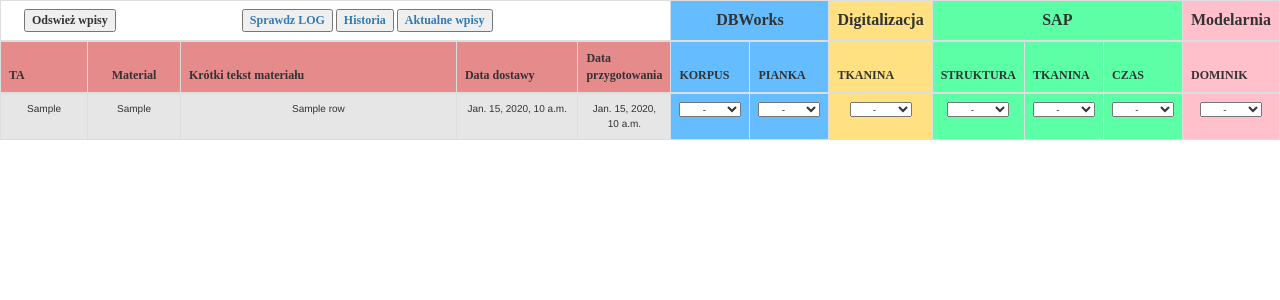
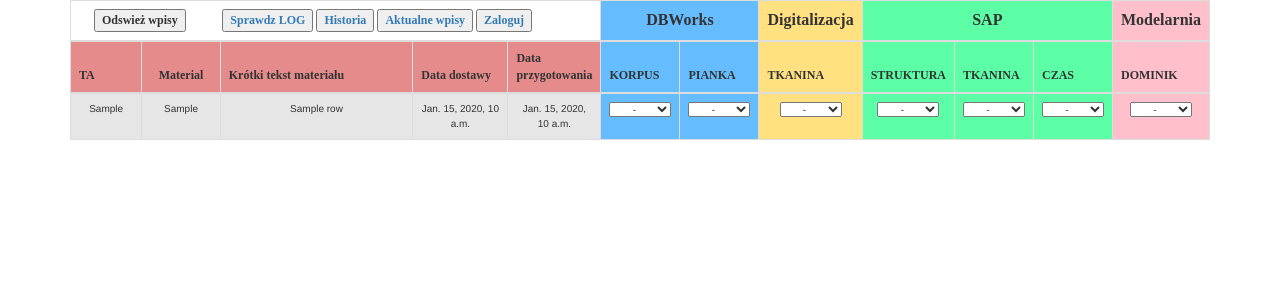
Before and after one commit to molehole/elementy, a Django app: template templates/elementy/index.html in a window 1280 px wide. Shown: the top 300 px of the page. Run offline with Django 3.2, Linux system fonts and the light colour scheme; the template is opened without the code that fills it: most values are stand-ins (such as "Sample title", 1, 10 or a date in 2020); some libraries are stand-ins or nearby versions.

Commit message:
Tworzenie Formularzu i logowania

```diff
--- /dev/null
+++ b/forms.py
@@ -0,0 +1,6 @@
+from django import forms
+
+
+class LoginForm(forms.Form):
+   login = forms.CharField(label="Login", max_length=30)
+   password = form.CharField(label="Haslo", widget=forms.PasswordInput)
--- a/templates/elementy/index.html
+++ b/templates/elementy/index.html
@@ -5,20 +5,25 @@
 {% endblock title %}
 
 {% block body %}
-{# <div class="container"> #}
+<div class="container">
 	<table class="table table-bordered table-hover" id="myTable">
 		<thead>
 			<tr class="_blank">
 				<th colspan="5" class="_blank">
-					<div class="col-lg-4">
+					<div class="col-lg-3">
 						<input type="button" value="Odswież wpisy" id="refresh"></div>
-					<div class="col-lg-8">
+					<div class="col-lg-9">
 						<a href='app\log.php'>
 							<input type="button" value="Sprawdz LOG" id="logButton"></a>
 						<a href='history.php'>
 							<input type="button" value="Historia" id="historyButton"></a>
 						<a href='index.php'>
 							<input type="button" value="Aktualne wpisy" id="firstSiteButton"></a>
+						{% if auth %}
+							<a href='{% url "wyloguj" %}'><input type="button" value="Wyloguj" id="Logout"></a>
+						{% else %}
+							<a href='index.php'><input type="button" value="Zaloguj" id="Login"></a>
+						{% endif %}
 					</div>
 				</th>
 				<th colspan="2" class="_header dbworks">DBWorks</th>
@@ -109,5 +114,35 @@
 		{% endfor %}
 		</tbody>
 	</table>
-{# </div> #}
+</div>
+
+<script type="text/javascript">
+	$(function() {
+		$('select').on('change', function(event) {
+			event.preventDefault();
+			if (confirm("Czy zmienic wpis dla "+$(this).attr('name')+" - Material " + $(this).attr('data-index'))) {
+				$.ajax({
+					url: 'update/',
+					dataType: 'json',
+					type: 'GET',
+					data: {
+						'name' : $(this).attr('name'),
+						'mat_id' : $(this).attr('data-index'),
+						'value' : $(this).val()
+					},
+				});
+
+				if ($(this).val() == '0') {
+					$(this).css('background-color', '#FFFF99');
+				}
+				else if ($(this).val() == '1') {
+					$(this).css('background-color', '#FFD06B');
+				}
+				else if ($(this).val() == '2') {
+					$(this).css('background-color', '#00FF00');
+				}
+			}
+		});
+	});
+</script>
 {% endblock body %}
```
Also changed, not shown: urls.py (+4 -3 lines), views.py (+13 -1 lines).
